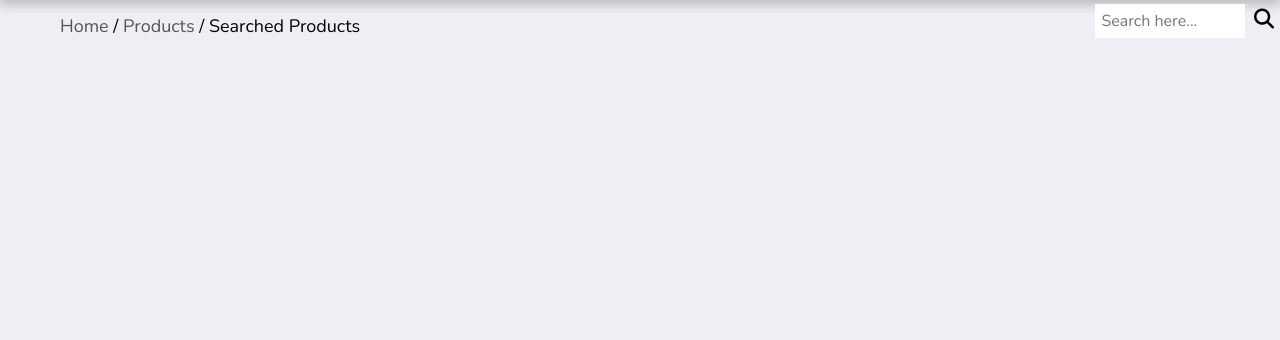
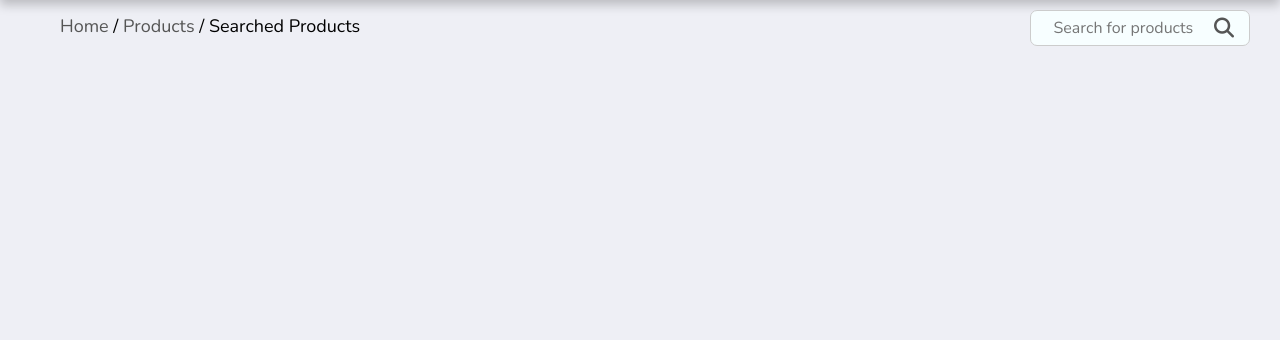
Before and after one commit to AminKaammoun/Echri-Tounsi, a PHP site: page /Echri-Tounsi/search_page.php in a window 1280 px wide. Shown: the part 93-433 px from the top of the page. Run offline with PHP 8.4, Linux system fonts and the light colour scheme; data comes from the database, SQL or seed files in the repository; data that the repository does not hold is empty; some libraries are stand-ins or nearby versions.

Commit message:
styled search bar added br fel search page

```diff
--- a/components/user_header.php
+++ b/components/user_header.php
@@ -1,3 +1,36 @@
+<style>
+    .search-box {
+        margin-top: 10px;
+        margin-right: 30px;
+        display: inline-block;
+    }
+
+    .search-input {
+        font-size: 16px;
+        width: 220px;
+        padding: 6px;
+        border: 1px solid #ccc;
+        border-radius: 7px;
+        outline: none;
+        background-color: #F7FEFF;
+    }
+
+    .search-button {
+        position: absolute;
+        top: 50%;
+        right: 10px;
+        transform: translateY(-50%);
+        font-size: 20px;
+        padding: 6px;
+        border: none;
+        background: none;
+        cursor: pointer;
+    }
+
+    .search-button i {
+        color: #555;
+    }
+</style>
 <?php
 if (isset($message)) {
     foreach ($message as $msg) {
@@ -35,8 +68,7 @@ if (isset($message)) {
 
     <section class="flex">
 
-        <a href="home.php" class="logo " style="display: flex;justify-content: center;align-items: center;gap:2rem"><img
-                src="images/logo_board.png" width="250px" />
+        <a href="home.php" class="logo " style="display: flex;justify-content: center;align-items: center;gap:2rem"><img src="images/logo_board.png" width="250px" />
         </a>
 
         <nav class="navbar">
@@ -105,10 +137,11 @@ if (isset($message)) {
     </section>
     <div class="search-box">
         <form action="search_page.php" method="post">
-            <input type="text" name="search_box" placeholder="Search here..." maxlength="100" class="search-input" style="font-size: 16px; width: 150px; padding: 6px;" required>
-            <button type="submit" class="search-button" name="search_btn" style="font-size: 20px; padding: 6px; border: none; background: none;"><i class="fas fa-search"></i></button>
+            <input type="text" name="search_box" placeholder="    Search for products" maxlength="100" class="search-input">
+            <button type="submit" class="search-button"><i class="fas fa-search"></i></button>
         </form>
     </div>
+
 
     <script>
         function goBack() {
--- a/search_page.php
+++ b/search_page.php
@@ -59,6 +59,7 @@ include 'components/wishlist_cart.php';
       <div class="breadcrumb">
          <a href="home.php">Home</a> / <a href="shop.php">Products</a> / Searched Products
       </div>
+      <br />
 
       <div class="box-container">
 
```
